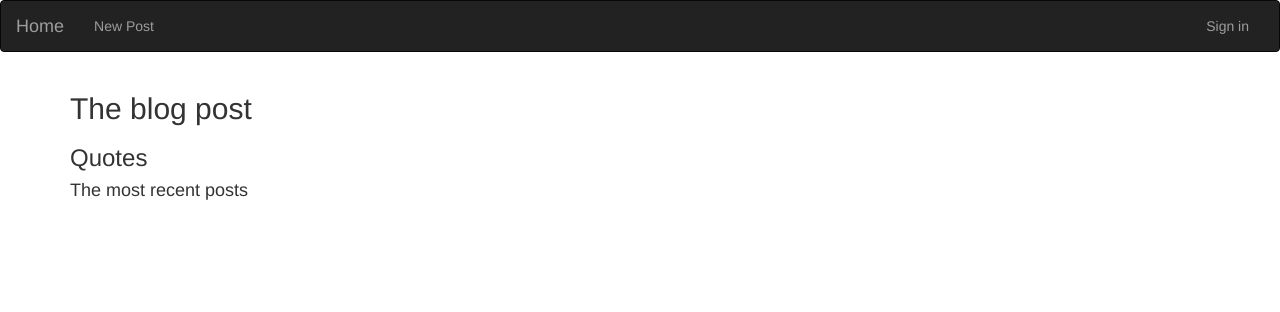
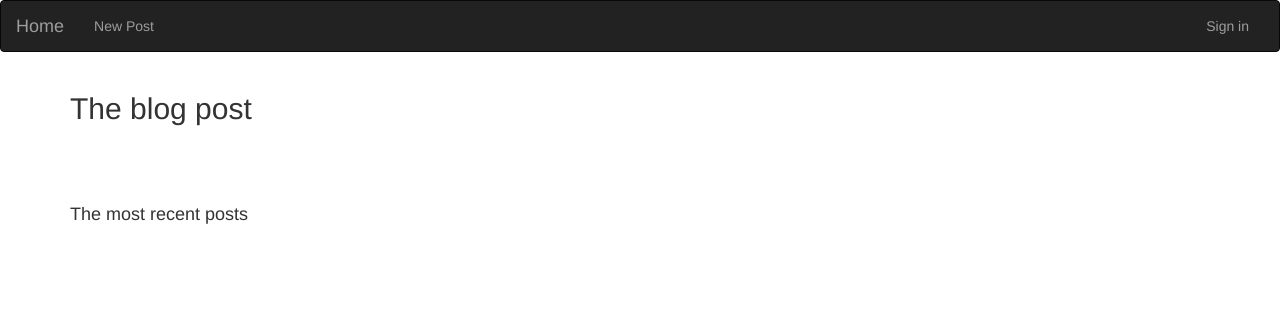
Before and after one commit to Magnific7/Blog, a Flask app: template app/templates/index.html in a window 1280 px wide. Shown: the top 312 px of the page. Run offline with Flask 2, Linux system fonts and the light colour scheme; the template is opened without the code that fills it, so the values that code supplies are empty; some libraries are stand-ins or nearby versions.

```diff
--- a/app/main/views.py
+++ b/app/main/views.py
@@ -67,7 +67,6 @@ def blog():
 
     if blog_form.validate_on_submit():
         content = blog_form.content.data
-        # category = 'Interview-blog'
         blog_title = blog_form.blog_title.data
 
         new_blog = Blog(blog_title=blog_title, content=content,user = current_user)
--- a/app/requests.py
+++ b/app/requests.py
@@ -9,15 +9,12 @@ base_url = None
 def configure_request(app):
     global base_url
     base_url = app.config['QUOTE_API_BASE_URL']
-    print('heh')
-    print(base_url)
 
 def get_quotes():
     '''
     Function that gets the json response to our url request
     '''
     get_quotes_url = base_url
-    print(get_quotes_url)
 
     with urllib.request.urlopen(get_quotes_url) as url:
         get_quotes_data = url.read()
--- a/app/static/css/index.css
+++ b/app/static/css/index.css
@@ -1,13 +1,10 @@
-h3{
-    color: rgb(216, 32, 72);
+/* h3{
+    color: rgb(87, 56, 66);
 }
-.something{
-    margin-left: 10%;
+.quotes{
+    float:left;
+    border: 5px solid red;
 }
-.card{
-    background-color: rgb(63, 88, 153);
-    padding: 5%;
-}
-.card border-primary mb-3{
-    display:flex;
-}
+.blogs{
+    border: 2px solid rgb(100, 74, 74);
+} */
--- a/app/templates/index.html
+++ b/app/templates/index.html
@@ -2,26 +2,32 @@
 {% import 'macros.html' as macro %}
 {% import "bootstrap/wtf.html" as wtf %}
 <!-- Content block -->
+
+{% block styles%}
+    {{ super() }}
+    <link rel="stylesheet" href="{{url_for('static',filename='css/index.css')}}">
+{% endblock %}
+
 {% block content %}
 
     <title> {{ title }} </title>
 
     <div class="container">
 
-        <h2 class="card">The blog post</h2>
+        <h2 class="hey">The blog post</h2>
         <div class="quotes">
-        <h3> Quotes</h3>
-         <ul>
+
             {% for quote in quotes %}
-                <li>{{ quote.quote}}</li>
+                <small>{{ quote.quote}}</small><br>
+                <small>by {{ quote.author}}</small>
             {% endfor %}
-        </ul>
       </div>
 
-          <div class="tab-content ">
-            <h4>The most recent posts </h4>
+          <div class="blog">
+              <br><br><br>
+              <h4>The most recent posts </h4>
             <div><br>
-                <div class="card">{{macro.displayBlogs(blogs)}}</div>
+                <div class='blogs'>{{macro.displayBlogs(blogs)}}</div>
             </div>
           </div>
    </div>
--- a/app/templates/macros.html
+++ b/app/templates/macros.html
@@ -1,15 +1,8 @@
 {% macro displayBlogs(blogs)%}
     {% if blogs %}
         {% for blog in blogs %}
-        <div class="row">
-            <div class="col-sm-12">
-                <div class="card">
-                    <div class="media-body">
-                        <div class="row">
-                            <div class="col-md-2 img-responsive">
-                            </div>
-                            <div class="col-md-10">
-                                <p class="blog-metadata">
+        <div class="blogging">
+
                                     <h3 class="inline">{{blog.blog_title}}</h3>
                                     <small class="text-muted">  Posted on {{blog.posted.strftime('%d/%m/%Y')}}</small>
                                     <hr>
@@ -28,13 +21,6 @@
 
                                 </div>
 
-                            </div>
-
-                        </div>
-                    </div>
-
-                </div>
-            </div>
         </div>
         {% endfor %}
     {% else %}
```
